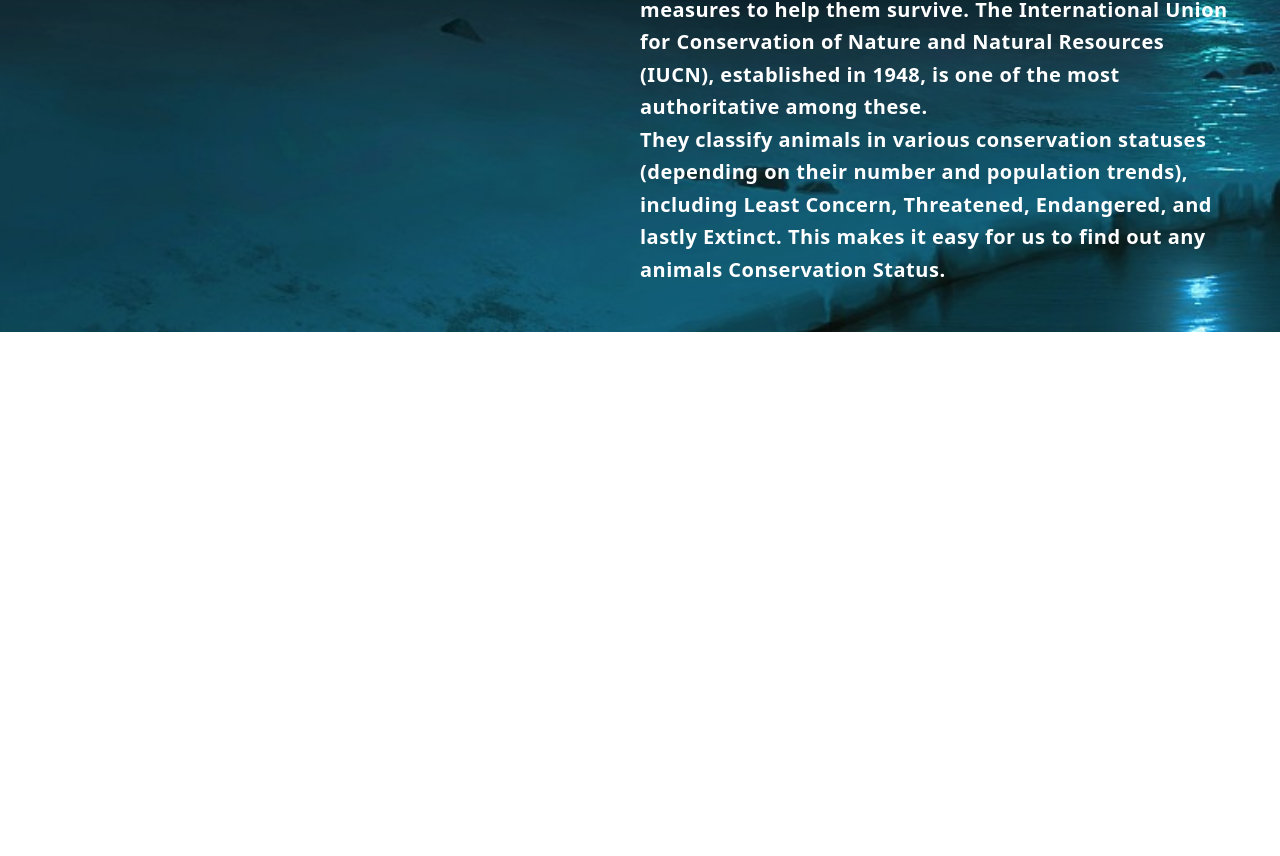
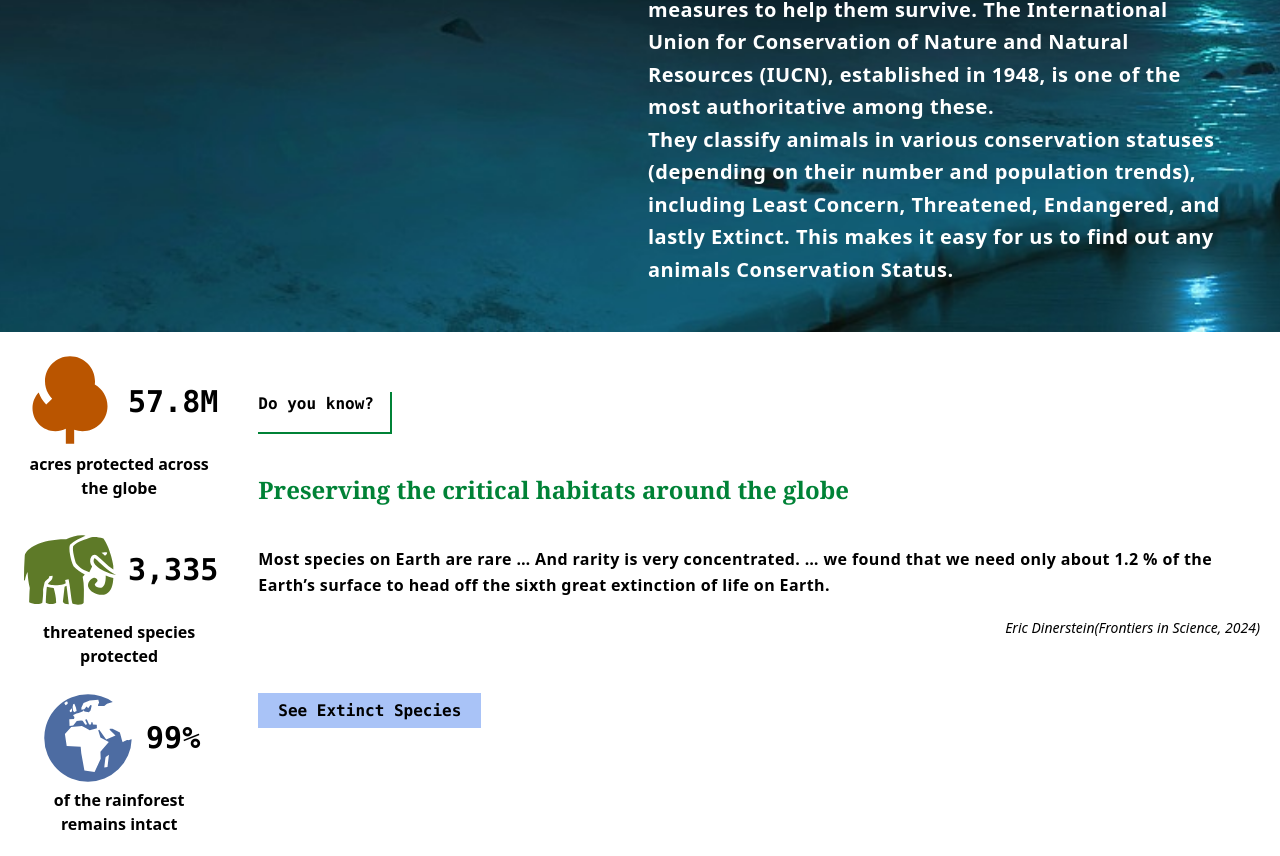
Before and after one commit to KaungKhantHarry/extinctopedia, a Next.js app: page / in a window 1280 px wide. Shown: the part 797-1653 px from the top of the page. Before the commit the page ends 1233 px from the top, so only its background shows below. Built offline with nearby package versions, Linux system fonts and the light colour scheme.

Commit message:
feat(components): add CriticalHabitats component to Home Page

```diff
--- a/src/app/page.tsx
+++ b/src/app/page.tsx
@@ -1,3 +1,4 @@
+import CriticalHabitats from '@/components/app/home/CriticalHabitats/CriticalHabitats'
 import Intro from '@/components/app/home/Intro/Intro'
 import React from 'react'
 
@@ -5,6 +6,7 @@ const Home = () => {
   return (
     <div>
       <Intro />
+      <CriticalHabitats />
     </div>
   )
 }
--- /dev/null
+++ b/src/components/app/home/CriticalHabitats/CriticalHabitats.tsx
@@ -0,0 +1,66 @@
+import Link from 'next/link'
+import React from 'react'
+import { RiTreeFill } from "react-icons/ri";
+import { GiElephant } from "react-icons/gi";
+import { GiEarthAfricaEurope } from "react-icons/gi";
+
+const CriticalHabitats = () => {
+    return (
+        <div className='flex flex-col xl:flex-row'>
+            <div className='p-5 flex flex-col gap-5'>
+                <div>
+                    <div className="w-full flex gap-2 justify-center items-center">
+                        <RiTreeFill className="size-[100px] text-[#BA5500]" />
+                        <p className="text-center font-mono font-semibold text-3xl">
+                            57.8M
+                        </p>
+                    </div>
+                    <p className="w-fit mx-auto text-center font-semibold">
+                        acres protected across the globe
+                    </p>
+                </div>
+                <div>
+                    <div className="w-full flex gap-2 justify-center items-center">
+                        <GiElephant className="size-[100px] text-[#5E7A28]"/>
+                        <p className="text-center font-mono font-semibold text-3xl">
+                            3,335
+                        </p>
+                    </div>
+                    <p className="w-fit mx-auto text-center font-semibold">
+                        threatened species protected
+                    </p>
+                </div>
+                <div>
+                    <div className="w-full flex gap-2 justify-center items-center">
+                        <GiEarthAfricaEurope className="size-[100px] text-[#4D6CA2]"/>
+                        <p className="text-center font-mono font-semibold text-3xl">
+                            99%
+                        </p>
+                    </div>
+                    <p className="w-fit mx-auto text-center font-semibold">
+                        of the rainforest remains intact
+                    </p>
+                </div>
+            </div>
+            <div className='px-5 py-15'>
+                <p className='w-fit border-r-2 border-b-2 border-green-700 pr-4 pb-4 font-mono font-semibold'>
+                    Do you know?
+                </p>
+                <h1 className='pt-10 font-serif text-2xl text-green-700 font-bold'>
+                    Preserving the critical habitats around the globe
+                </h1>
+                <p className='pt-10 font-semibold leading-relaxed tracking-wide'>
+                    Most species on Earth are rare … And rarity is very concentrated. … we found that we need only about 1.2 % of the Earth’s surface to head off the sixth great extinction of life on Earth.
+                </p>
+                <p className='pt-5 pb-15 text-end italic text-sm'>
+                    Eric Dinerstein(Frontiers in Science, 2024)
+                </p>
+                <Link href="/species" className= 'bg-[#A9C3F7] px-5 py-2 font-mono font-semibold'>
+                    See Extinct Species
+                </Link>
+            </div>
+        </div>
+    )
+}
+
+export default CriticalHabitats
--- a/src/components/app/home/Intro/Intro.tsx
+++ b/src/components/app/home/Intro/Intro.tsx
@@ -29,7 +29,7 @@ const Intro = () => {
                     An animal is considered extinct when the last remaining member of its species dies out and there is not a single individual left on Earth. Causes of extinction might include an epidemic, extreme climate changes, loss of food sources, and destruction of their natural habitats. When a large number of species goes out of existence in some major calamity, it is called an extinction event
                 </motion.p>
             </div>
-            <div className='flex py-[150px] px-[50px]'>
+            <div className='flex py-[150px] px-[50px] gap-4'>
                 <div className='w-[50%]'>
                     <motion.h1
                         className='text-center text-white font-bold tracking-wider text-3xl'
```
